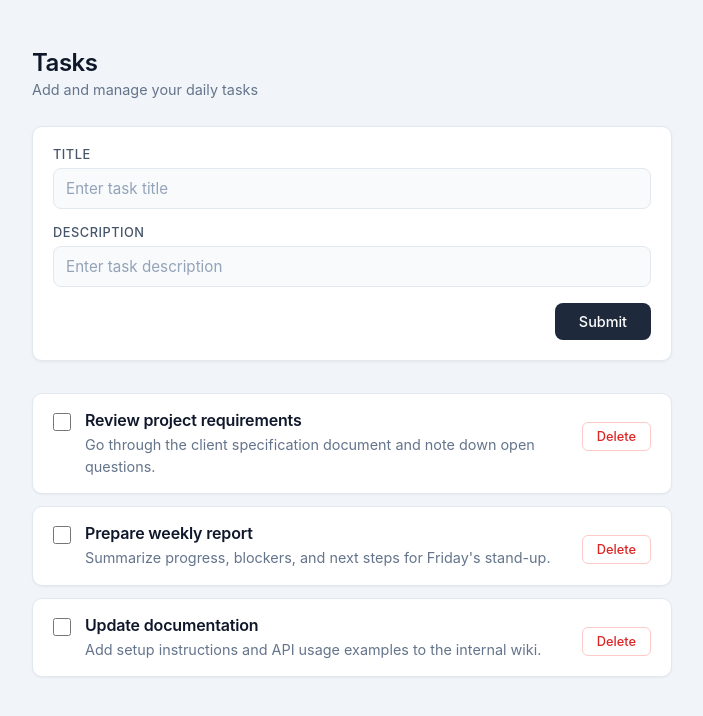
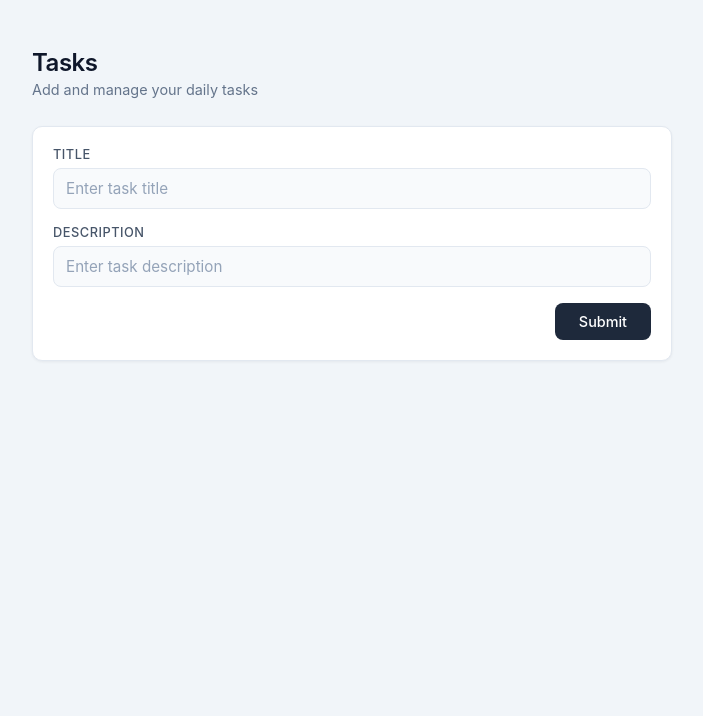
Before and after one commit to Pranto-Paul/TinyReconciler, a plain HTML site: page index.html in a window 1280 px wide. Shown: the whole page, without its empty margins (288-991 px from the left). Drawn offline with Linux system fonts and the light colour scheme.

Commit message:
Remove hardcoded todos from HTML and enhance findDiff function to remove deleted todos from the DOM

```diff
--- a/index.html
+++ b/index.html
@@ -33,51 +33,7 @@
         <button class="submit-btn" onclick="addTodo()">Submit</button>
       </div>
 
-      <ul id="todos">
-        <li class="todo" id="-3">
-          <input
-            type="checkbox"
-            class="todo-check"
-            onchange="this.closest('.todo').classList.toggle('done', this.checked)"
-          />
-          <div class="todo-body">
-            <h2>Review project requirements</h2>
-            <p>
-              Go through the client specification document and note down open
-              questions.
-            </p>
-          </div>
-          <button onclick="deleteTodo(-3)">Delete</button>
-        </li>
-        <li class="todo" id="-2">
-          <input
-            type="checkbox"
-            class="todo-check"
-            onchange="this.closest('.todo').classList.toggle('done', this.checked)"
-          />
-          <div class="todo-body">
-            <h2>Prepare weekly report</h2>
-            <p>
-              Summarize progress, blockers, and next steps for Friday's stand-up.
-            </p>
-          </div>
-          <button onclick="deleteTodo(-2)">Delete</button>
-        </li>
-        <li class="todo" id="-1">
-          <input
-            type="checkbox"
-            class="todo-check"
-            onchange="this.closest('.todo').classList.toggle('done', this.checked)"
-          />
-          <div class="todo-body">
-            <h2>Update documentation</h2>
-            <p>
-              Add setup instructions and API usage examples to the internal wiki.
-            </p>
-          </div>
-          <button onclick="deleteTodo(-1)">Delete</button>
-        </li>
-      </ul>
+      <ul id="todos"></ul>
     </div>
     <script src="script.js"></script>
   </body>
--- a/script.js
+++ b/script.js
@@ -72,6 +72,15 @@ function findDiff(oldTodos, newTodos) {
       element.classList.toggle("done", newTodo.done);
     }
   });
+  oldTodos.forEach((oldTodo) => {
+    const exists = newTodos.find((newTodo) => newTodo.id === oldTodo.id);
+    if (!exists) {
+      const element = document.querySelector(`[data-id="${oldTodo.id}"]`);
+      if (element) {
+        element.remove();
+      }
+    }
+  });
 }
 
 function createTodoElment(todo) {
@@ -112,7 +121,3 @@ function createTodoElment(todo) {
 
   return li;
 }
-
-function deleteTodoFromDom(todoId) {
-  document.getElementById(itmeId).remove();
-}
```
